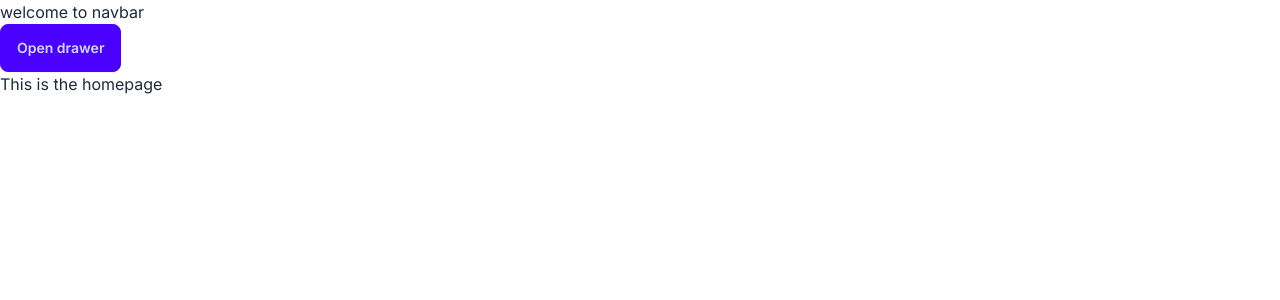
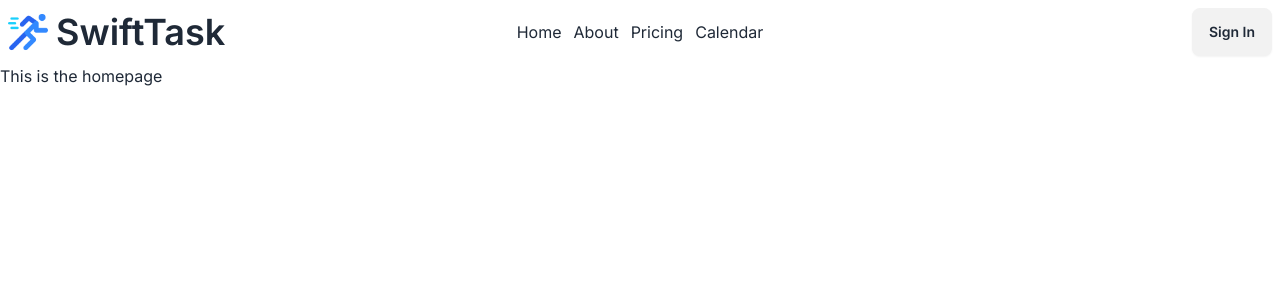
Before and after one commit to mashfikur/task_management_web_app, a React (Vite) app: page / in a window 1280 px wide. Shown: the top 300 px of the page. Built offline with nearby package versions, Linux system fonts and the light colour scheme.

Commit message:
navbar links customized

```diff
--- a/src/components/drawer/Drawer.jsx
+++ b/src/components/drawer/Drawer.jsx
@@ -1,14 +1,12 @@
 import PropTypes from "prop-types";
+import { navLinks } from "../navbar/navLinks";
 
 const Drawer = ({ children }) => {
   return (
     <div>
       <div className="drawer">
         <input id="my-drawer" type="checkbox" className="drawer-toggle" />
-        <div className="drawer-content">
-          {children}
-
-        </div>
+        <div className="drawer-content">{children}</div>
         <div className="drawer-side">
           <label
             htmlFor="my-drawer"
@@ -16,13 +14,7 @@ const Drawer = ({ children }) => {
             className="drawer-overlay"
           ></label>
           <ul className="menu p-4 w-80 min-h-full bg-base-200 text-base-content">
-            {/* Sidebar content here */}
-            <li>
-              <a>Sidebar Item 1</a>
-            </li>
-            <li>
-              <a>Sidebar Item 2</a>
-            </li>
+            {navLinks}
           </ul>
         </div>
       </div>
--- a/src/components/navbar/Navbar.jsx
+++ b/src/components/navbar/Navbar.jsx
@@ -1,10 +1,32 @@
+import { Link } from "react-router-dom";
+import { navLinks } from "./navLinks";
+import navLogo from "../../assets/favicon/android-chrome-512x512.png";
+
 const Navbar = () => {
   return (
     <div>
-      <h3>welcome to navbar</h3>
-      <label htmlFor="my-drawer" className="btn btn-primary drawer-button">
-        Open drawer
-      </label>
+      <div className="navbar container mx-auto bg-base-100">
+        <div className="navbar-start">
+          <div>
+            <label
+              htmlFor="my-drawer"
+              className="btn btn-primary drawer-button lg:hidden"
+            >
+              Open drawer
+            </label>
+          </div>
+          <Link className="text-4xl font-semibold flex items-center gap-2">
+            {" "}
+            <img className="size-[2.5rem]" src={navLogo} alt="" /> SwiftTask
+          </Link>
+        </div>
+        <div className="navbar-center hidden lg:flex">
+          <ul className="flex gap-3"> {navLinks} </ul>
+        </div>
+        <div className="navbar-end">
+          <a className="btn">Sign In</a>
+        </div>
+      </div>
     </div>
   );
 };
--- /dev/null
+++ b/src/components/navbar/navLinks.jsx
@@ -0,0 +1,18 @@
+import { NavLink } from "react-router-dom";
+
+export const navLinks = (
+  <>
+    <li>
+      <NavLink  to="/demo">Home</NavLink>
+    </li>
+    <li>
+      <NavLink  to="/demo">About</NavLink>
+    </li>
+    <li>
+      <NavLink  to="/demo">Pricing</NavLink>
+    </li>
+    <li>
+      <NavLink  to="/demo">Calendar</NavLink>
+    </li>
+  </>
+);
```
